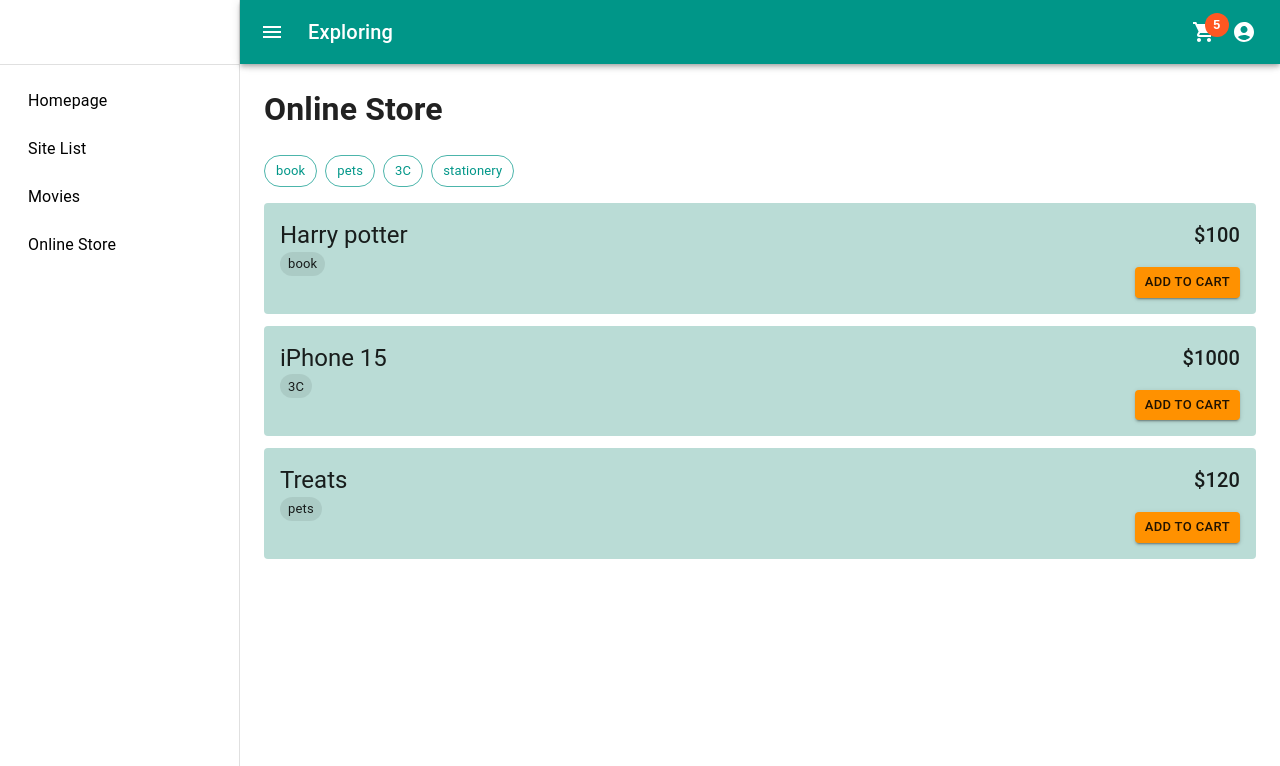
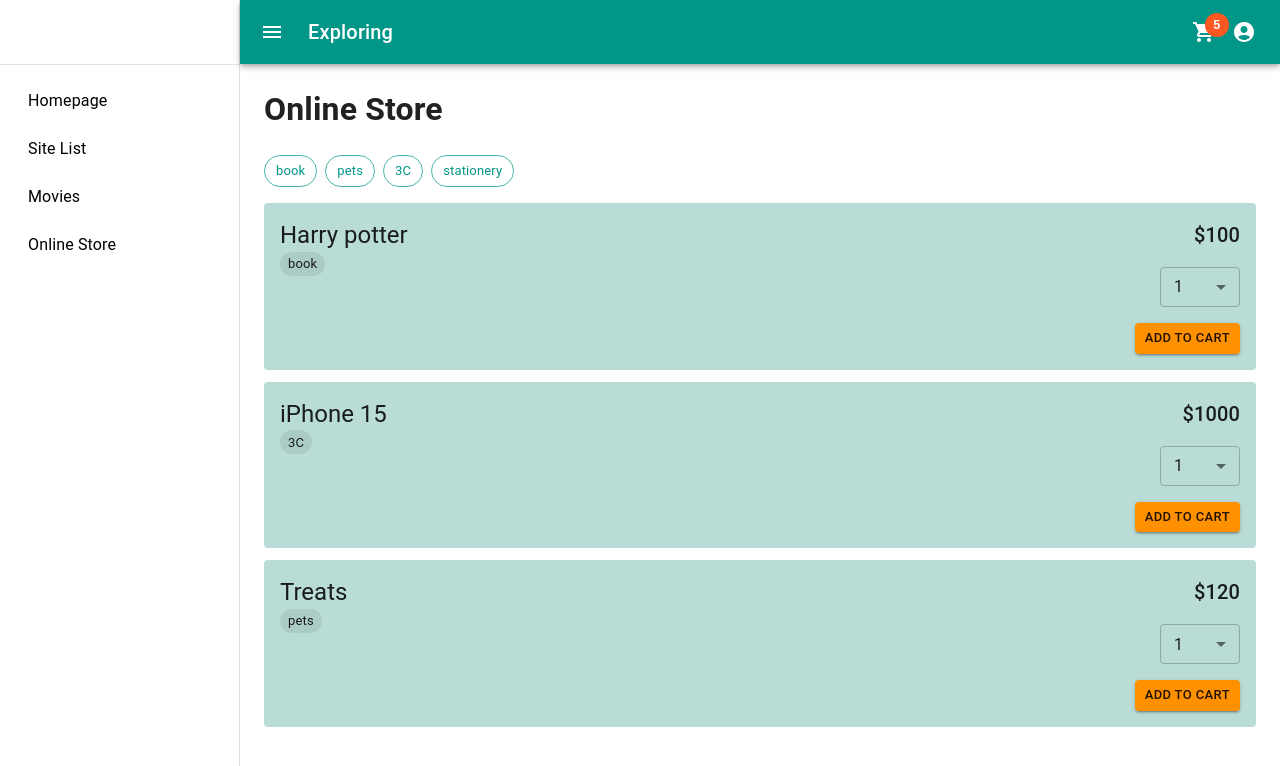
Before and after one commit to weimeihsu/MERN, a React (Vite) app in the folder client/: page /online-store in a window 1280 px wide. Shown: the top 766 px of the page. Built offline with nearby package versions, Linux system fonts and the light colour scheme.

Commit message:
front end

```diff
--- a/client/src/component/NavBar.jsx
+++ b/client/src/component/NavBar.jsx
@@ -5,7 +5,7 @@ import MenuIcon from '@mui/icons-material/Menu'
 import IconButton from '@mui/material/IconButton'
 import Stack from '@mui/material/Stack'
 import ProfileMenu from './ProfileMenu'
-import CheckOutBtn from './CheckOutBtn'
+import CheckOutBtn from '../component/ShoppingCart/CheckOutBtn'
 
 
 import { styled } from '@mui/material/styles'
--- a/client/src/component/CheckOutBtn.jsx
+++ b/client/src/component/ShoppingCart/CheckOutBtn.jsx
@@ -1,11 +1,13 @@
+import { useNavigate } from 'react-router-dom'
 import { useSelector } from 'react-redux'
 import ShoppingCartIcon from '@mui/icons-material/ShoppingCart'
 import IconButton from '@mui/material/IconButton'
 
 const CheckOutBtn = () => {
+    const navigate = useNavigate()
     const { amount } = useSelector(store=>store.shopItemSlice)
     const handleCheckOut = () => {
-        console.log('checkout')
+        navigate('/online-store/checkout')
     }
     return (
     <>
--- /dev/null
+++ b/client/src/component/ShoppingCart/CountSelect.jsx
@@ -0,0 +1,30 @@
+import { useSelector } from 'react-redux'
+import InputLabel from '@mui/material/InputLabel'
+import MenuItem from '@mui/material/MenuItem'
+import FormControl from '@mui/material/FormControl'
+import Select from '@mui/material/Select'
+
+const CountSelect = ({handleChange, count}) => {
+    const { countList } = useSelector(store => store.shopItemSlice)
+
+    return (
+        <>
+        <FormControl sx={{ m: 1, minWidth: 80 }} size="small">
+        <Select
+          value={count}
+          onChange={handleChange}
+          displayEmpty
+        >
+          <MenuItem value="">
+            <em>None</em>
+          </MenuItem>
+          {countList.map((item, idx)=>(
+            <MenuItem key={idx} value={item}>{item}</MenuItem>
+          ))}
+        </Select>
+        </FormControl>
+        </>
+     );
+}
+
+export default CountSelect;
--- a/client/src/component/ShopItemCard.jsx
+++ b/client/src/component/ShoppingCart/ShopItemCard.jsx
@@ -1,32 +1,37 @@
-import { useState } from 'react'
+import { useState, forwardRef } from 'react'
 import { useDispatch } from 'react-redux'
-import { addToCart } from '../features/shopItemSlice'
+import { addToCart } from '../../features/shopItemSlice'
+
 import Typography from '@mui/material/Typography'
 import Card from '@mui/material/Card'
 import Chip from '@mui/material/Chip'
 import Button from '@mui/material/Button'
-import IconButton from '@mui/material/IconButton'
-import AddIcon from '@mui/icons-material/Add'
-import RemoveIcon from '@mui/icons-material/Remove'
 import CardActions from '@mui/material/CardActions'
 import CardContent from '@mui/material/CardContent'
 import Snackbar from '@mui/material/Snackbar'
-import { Stack } from '@mui/material'
+import Stack from '@mui/material/Stack'
+import MuiAlert from '@mui/material/Alert'
+
+import CountSelect from './CountSelect'
+
+const Alert = forwardRef(function Alert(props, ref) {
+    return <MuiAlert elevation={6} ref={ref} variant="filled" {...props} />;
+  })
 
 const ShopItemCard = (item) => {
 
     const dispatch = useDispatch()
-    const [count, setCount] = useState(0)
+    const [count, setCount] = useState(1)
+    const handleChange = (e) => {
+        setCount(e.target.value)
+    }
     const [snackBarState, setSnackbarState] = useState({
         open:false,
         vertical:'top',
         horizontal: 'center'
     })
     const {open, vertical, horizontal} = snackBarState
-    const incrementCounter = () => setCount(count + 1)
-    const decrementCounter = () => {
-        if(count > 0){setCount(count - 1)}
-    }
+
     const handleClose = () => {
         setSnackbarState({...snackBarState, open: false})
     }
@@ -45,7 +50,7 @@ const ShopItemCard = (item) => {
             <CardActions>
                 <Stack spacing={2} alignItems="flex-end">
                     <Typography variant="h6">${item.price}</Typography>
-
+                    <CountSelect count={count} handleChange={handleChange}/>
                     <Button size="small" variant="contained" color="secondary" onClick={()=>handleAddToCart(item, count, { vertical: 'top', horizontal: 'center' })}>Add to Cart</Button>
                     <Snackbar
                         anchorOrigin={{ vertical, horizontal }}
@@ -53,8 +58,9 @@ const ShopItemCard = (item) => {
                         key={vertical + horizontal}
                         autoHideDuration={1000}
                         onClose={handleClose}
-                        message="Item Added!"
-                    />
+                    >
+                        <Alert severity="success">This is a success message!</Alert>
+                    </Snackbar>
                 </Stack>
             </CardActions>
         </Card>
--- a/client/src/features/shopItemSlice.jsx
+++ b/client/src/features/shopItemSlice.jsx
@@ -4,10 +4,11 @@ import api from '../axois/api'
 const initialState = {
     shopItems:[],
     shopItemsLocal:[
-        {_id:1, name:'Harry potter', price:100, category:'book'},
-        {_id:2, name:'iPhone 15', price:1000, category:'3C'},
-        {_id:3, name:'Treats', price:120, category:'pets'},
+        {_id:1, name:'Harry potter', price:100, category:'book', inventory:3},
+        {_id:2, name:'iPhone 15', price:1000, category:'3C', inventory:12},
+        {_id:3, name:'Treats', price:120, category:'pets', inventory:0},
     ],
+    countList:[1,2,3,4,5,6,7,8,9,10],
     quantityInCart:33,
     sum:100,
     itemsInCart:[{
--- a/client/src/pages/shoppingChart/CheckOut.jsx
+++ b/client/src/pages/shoppingChart/CheckOut.jsx
@@ -3,28 +3,27 @@ import { useDispatch, useSelector } from 'react-redux'
 import { addToCart } from '../../features/shopItemSlice'
 import Typography from '@mui/material/Typography'
 import Card from '@mui/material/Card'
-import Chip from '@mui/material/Chip'
 import Button from '@mui/material/Button'
 import IconButton from '@mui/material/IconButton'
 import AddIcon from '@mui/icons-material/Add'
 import RemoveIcon from '@mui/icons-material/Remove'
-import CardActions from '@mui/material/CardActions'
 import CardContent from '@mui/material/CardContent'
-import { Stack } from '@mui/material'
+import Stack from '@mui/material/Stack'
 
 const CheckOut = () => {
     const { itemsInCart } = useSelector(store => store.shopItemSlice)
     const dispatch = useDispatch()
     const [count, setCount] = useState(0)
-    const incrementCounter = () => setCount(count + 1)
+    const incrementCounter = () => {
+        setCount(count + 1)
+    }
     const decrementCounter = () => {
-        if(count > 0){setCount(count - 1)}
+        if(count > 1){
+            setCount(count - 1)}
     }
 
-    const RevomeFromCart = (shopItem, count) => {
-        dispatch(addToCart({shopItem, count}))
-        setCount(0)
-        setOpenSnackbar(true)
+    const RevomeFromCart = (shopItem) => {
+       console.log(shopItem+'item removed')
     }
     return (
         <>
@@ -35,7 +34,7 @@ const CheckOut = () => {
                 <Typography variant="h5" component="div">{item.name}</Typography>
                 <Typography variant="h6">${item.price}</Typography>
                 <Stack direction="row" spacing={2} alignItems="center">
-                    <IconButton size="small" variant="outlined" onClick={decrementCounter}><RemoveIcon fontSize="inherit"/></IconButton>
+                    <IconButton size="small" variant="outlined" disabled={count === 1} onClick={decrementCounter}><RemoveIcon fontSize="inherit"/></IconButton>
                     <p>{count}</p>
                     <IconButton size="small" variant="outlined" onClick={incrementCounter}><AddIcon fontSize="inherit"/></IconButton>
                     <Button size="small" variant="outlined" color="secondary" onClick={()=>RevomeFromCart(item, count)}>Remove</Button>
--- a/client/src/pages/shoppingChart/OnlineStore.jsx
+++ b/client/src/pages/shoppingChart/OnlineStore.jsx
@@ -5,8 +5,8 @@ import { fetchShopItems } from '../../features/shopItemSlice'
 import Container from '@mui/material/Container'
 import Stack from '@mui/material/Stack'
 
-import CategoryChip from '../../component/CategoryChip'
-import ShopItemCard from '../../component/ShopItemCard'
+import CategoryChip from '../../component/ShoppingCart/CategoryChip'
+import ShopItemCard from '../../component/ShoppingCart/ShopItemCard'
 const OnlineStore = () => {
     const dispatch = useDispatch()
 
```
Also changed, not shown: client/src/component/ShoppingCart/CategoryChip.jsx (renamed from client/src/component/CategoryChip.jsx).
